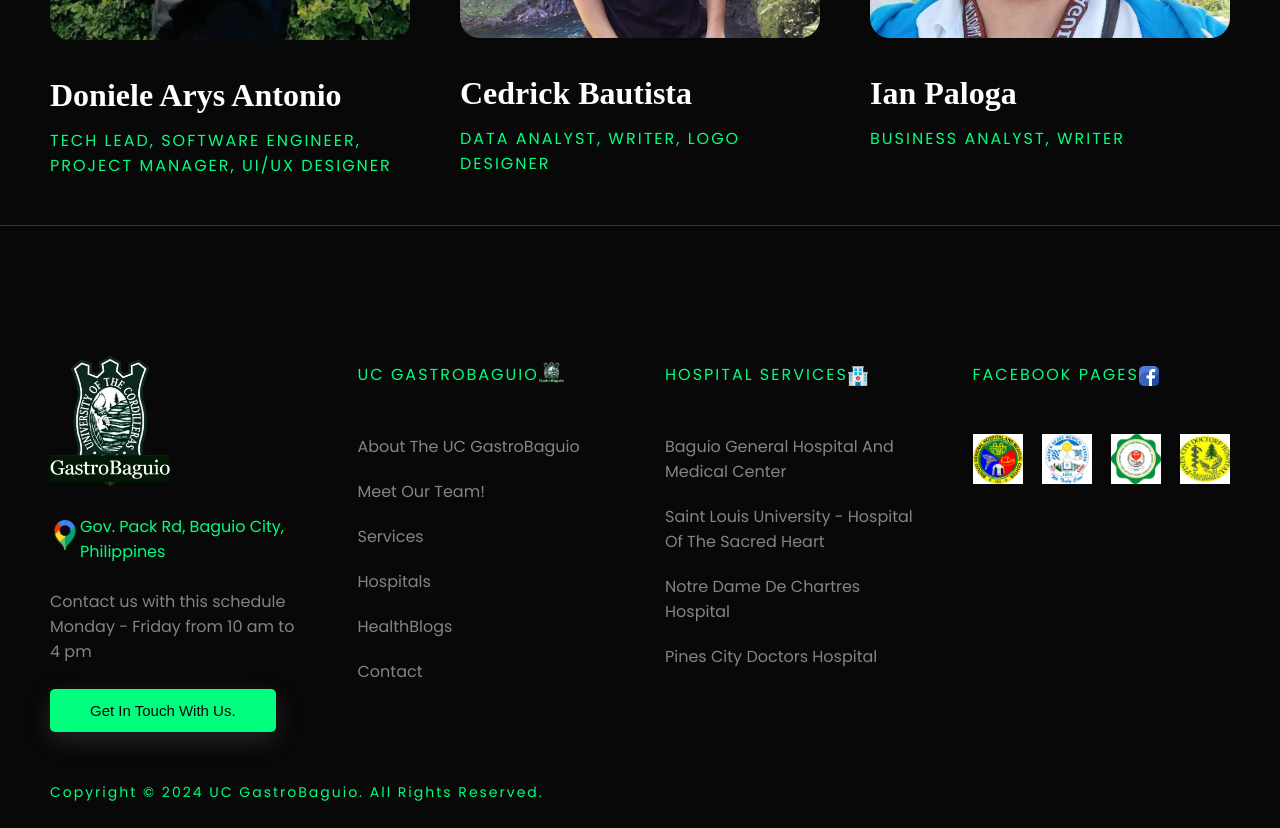
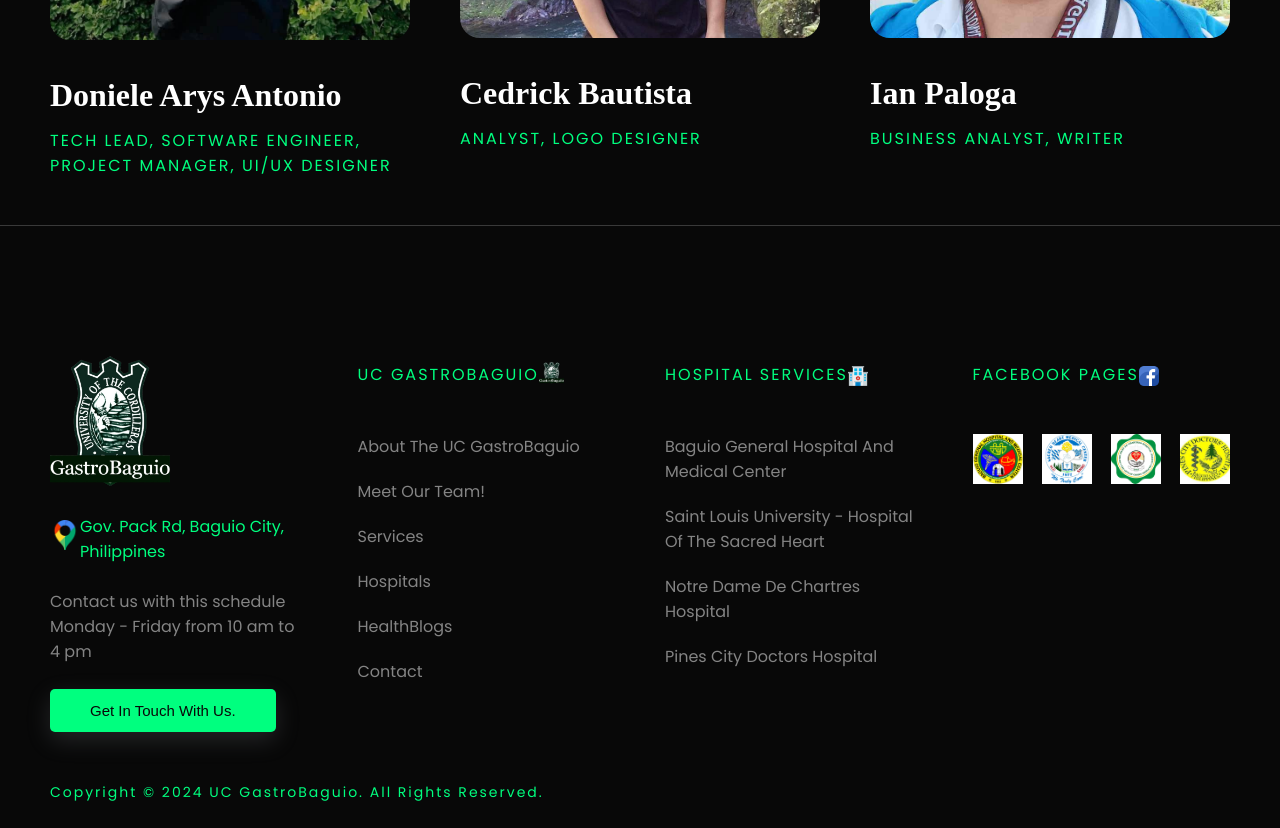
Before and after one commit to donyelqt/ucgastrobaguio, a Next.js app: page /team in a window 1280 px wide. Shown: the part 820-1648 px from the top of the page. Built offline with nearby package versions, Linux system fonts and the light colour scheme.

Commit message:
revamp roles for ced

```diff
--- a/assets/data/dummydata.js
+++ b/assets/data/dummydata.js
@@ -170,7 +170,7 @@
     id: 2,
     title: "Cedrick Bautista",
     cover: "Cedrick ucgastro.jpg",
-    post: "Data Analyst, Writer, Logo Designer",
+    post: "Analyst, Logo Designer",
   },
   {
     id: 3,
```
